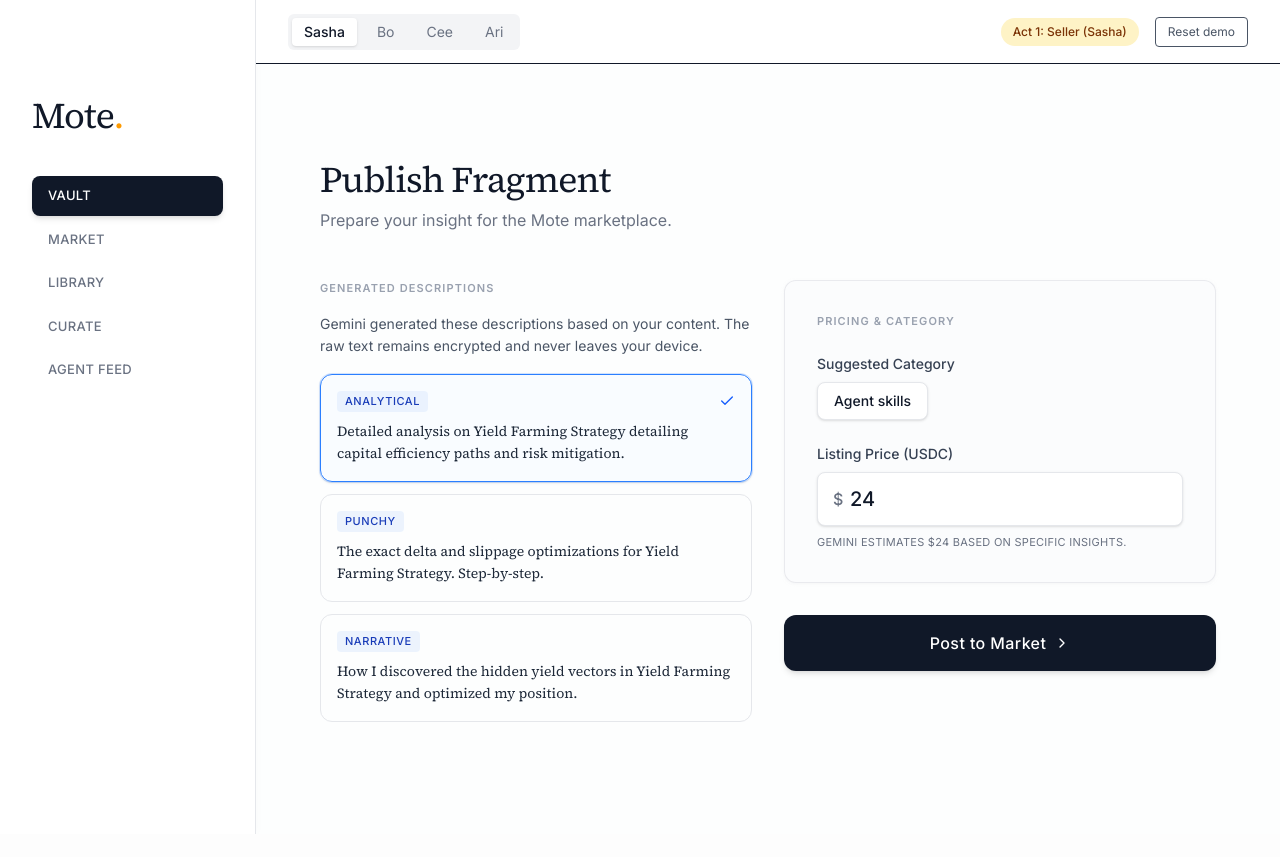
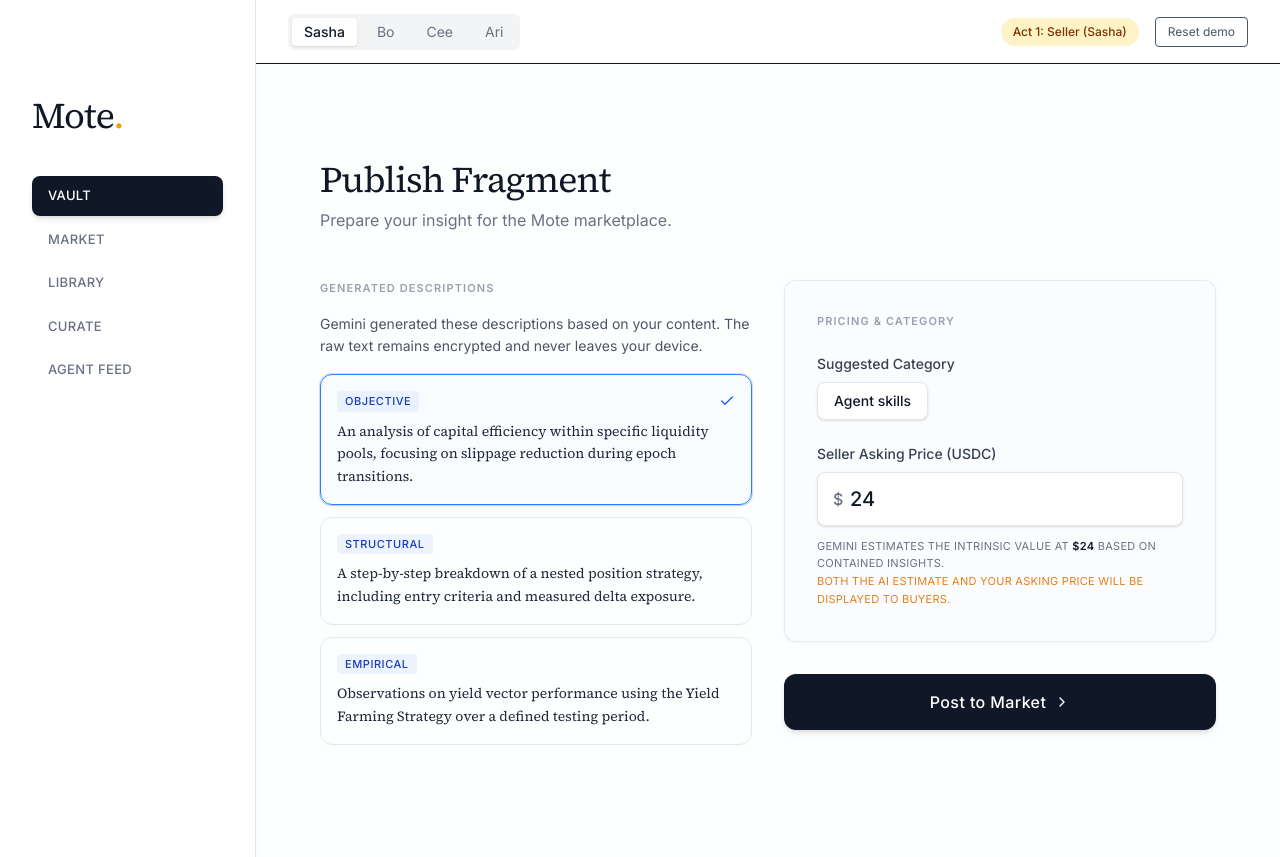
Before and after one commit to rainbowpuffpuff/mote-demo, a React (Vite) app in the folder mote/: page /vault/publish/1 in a window 1280 px wide. Before the commit the page ends 834 px from the top, so only its background shows below. Built offline with nearby package versions, Linux system fonts and the light colour scheme.

Commit message:
Refine AI output to be objective and implement dual pricing display

```diff
--- a/mote/src/components/FragmentPublish.tsx
+++ b/mote/src/components/FragmentPublish.tsx
@@ -26,9 +26,9 @@ export function FragmentPublish() {
   if (!fragment) return <div className="p-8">Fragment not found.</div>;
 
   const mockDescriptions = [
-    { tone: 'Analytical', text: `Detailed analysis on ${fragment.title || 'this topic'} detailing capital efficiency paths and risk mitigation.` },
-    { tone: 'Punchy', text: `The exact delta and slippage optimizations for ${fragment.title || 'this strategy'}. Step-by-step.` },
-    { tone: 'Narrative', text: `How I discovered the hidden yield vectors in ${fragment.title || 'this method'} and optimized my position.` }
+    { tone: 'Objective', text: `An analysis of capital efficiency within specific liquidity pools, focusing on slippage reduction during epoch transitions.` },
+    { tone: 'Structural', text: `A step-by-step breakdown of a nested position strategy, including entry criteria and measured delta exposure.` },
+    { tone: 'Empirical', text: `Observations on yield vector performance using the ${fragment.title || 'documented method'} over a defined testing period.` }
   ];
 
   const handlePublish = () => {
@@ -44,6 +44,7 @@ export function FragmentPublish() {
         title: fragment.title,
         description: mockDescriptions[selectedDesc].text,
         price: Number(customPrice) || 24,
+        aiPrice: 24, // Assuming the AI generated price is statically 24 for this demo
         seller: '0xSash...4a',
         createdAt: new Date().toISOString(),
       });
@@ -109,7 +110,7 @@ export function FragmentPublish() {
               </div>
 
               <div>
-                <label className="block text-sm font-medium text-gray-700 mb-2">Listing Price (USDC)</label>
+                <label className="block text-sm font-medium text-gray-700 mb-2">Seller Asking Price (USDC)</label>
                 <div className="relative">
                   <span className="absolute left-4 top-1/2 -translate-y-1/2 text-gray-500 font-medium">$</span>
                   <input
@@ -119,7 +120,10 @@ export function FragmentPublish() {
                     className="w-full pl-8 pr-4 py-3 bg-white border border-gray-200 rounded-lg text-xl font-medium focus:ring-2 focus:ring-blue-500/20 focus:border-blue-500 outline-none transition-all shadow-sm"
                   />
                 </div>
-                <p className="text-[11px] text-gray-500 mt-2 uppercase tracking-wide">Gemini estimates $24 based on specific insights.</p>
+                <p className="text-[11px] text-gray-500 mt-3 uppercase tracking-wide leading-relaxed">
+                  Gemini estimates the intrinsic value at <span className="font-semibold text-gray-900">$24</span> based on contained insights.<br/>
+                  <span className="text-amber-600/90">Both the AI estimate and your asking price will be displayed to buyers.</span>
+                </p>
               </div>
             </div>
 
--- a/mote/src/components/ListingDetail.tsx
+++ b/mote/src/components/ListingDetail.tsx
@@ -50,11 +50,21 @@ export function ListingDetail() {
           <div className="text-sm font-medium text-gray-900 mb-0.5">{listing.seller}</div>
           <div className="text-[13px] text-gray-500 font-mono">Member since 2026</div>
         </div>
-        <div className="text-right flex items-center gap-4">
-          <div className="text-3xl font-serif text-gray-900 relative group cursor-help">
-            ${listing.price}
+        <div className="text-right flex items-center gap-6">
+          <div className="relative group cursor-help text-right">
+            <div className="text-[11px] font-semibold text-gray-400 uppercase tracking-widest mb-1">AI Estimate</div>
+            <div className="text-2xl font-serif text-gray-400 line-through decoration-gray-300">
+              ${listing.aiPrice || 24}
+            </div>
             <div className="absolute hidden group-hover:block bottom-full right-0 mb-2 w-56 p-3 bg-gray-900 text-white text-[11px] uppercase tracking-wider rounded-md shadow-xl z-10 text-center">
-              Price estimated by local model
+              Intrinsic value estimated by local model
+            </div>
+          </div>
+          <div className="w-px h-8 bg-gray-200"></div>
+          <div className="text-right">
+            <div className="text-[11px] font-semibold text-amber-600 uppercase tracking-widest mb-1">Asking Price</div>
+            <div className="text-3xl font-serif text-gray-900">
+              ${listing.price}
             </div>
           </div>
         </div>
--- a/mote/src/seed/listings.ts
+++ b/mote/src/seed/listings.ts
@@ -4,12 +4,13 @@ export interface Listing {
   title: string;
   description: string;
   price: number;
+  aiPrice: number;
   seller: string;
   createdAt: string;
 }
 
 export const listings: Listing[] = [
-  { id: 'l1', category: 'DeFi alpha', title: 'Yield Farm Optimization', description: 'Advanced strategies for maximizing yield...', price: 24, seller: '0xA1...3f', createdAt: '2026-05-01' },
-  { id: 'l2', category: 'DeFi alpha', title: 'Bridge Liquidity', description: 'Cross-chain bridge risks and opportunities...', price: 45, seller: '0xB2...4c', createdAt: '2026-05-02' },
-  { id: 'l3', category: 'Personal finance', title: 'Tax Strategy 2026', description: 'Legitimate ways to optimize crypto tax...', price: 99, seller: '0xC3...5d', createdAt: '2026-05-03' },
+  { id: 'l1', category: 'DeFi alpha', title: 'Yield Farm Optimization', description: 'Advanced strategies for maximizing yield...', price: 24, aiPrice: 22, seller: '0xA1...3f', createdAt: '2026-05-01' },
+  { id: 'l2', category: 'DeFi alpha', title: 'Bridge Liquidity', description: 'Cross-chain bridge risks and opportunities...', price: 45, aiPrice: 40, seller: '0xB2...4c', createdAt: '2026-05-02' },
+  { id: 'l3', category: 'Personal finance', title: 'Tax Strategy 2026', description: 'Legitimate ways to optimize crypto tax...', price: 99, aiPrice: 105, seller: '0xC3...5d', createdAt: '2026-05-03' },
 ];
```
